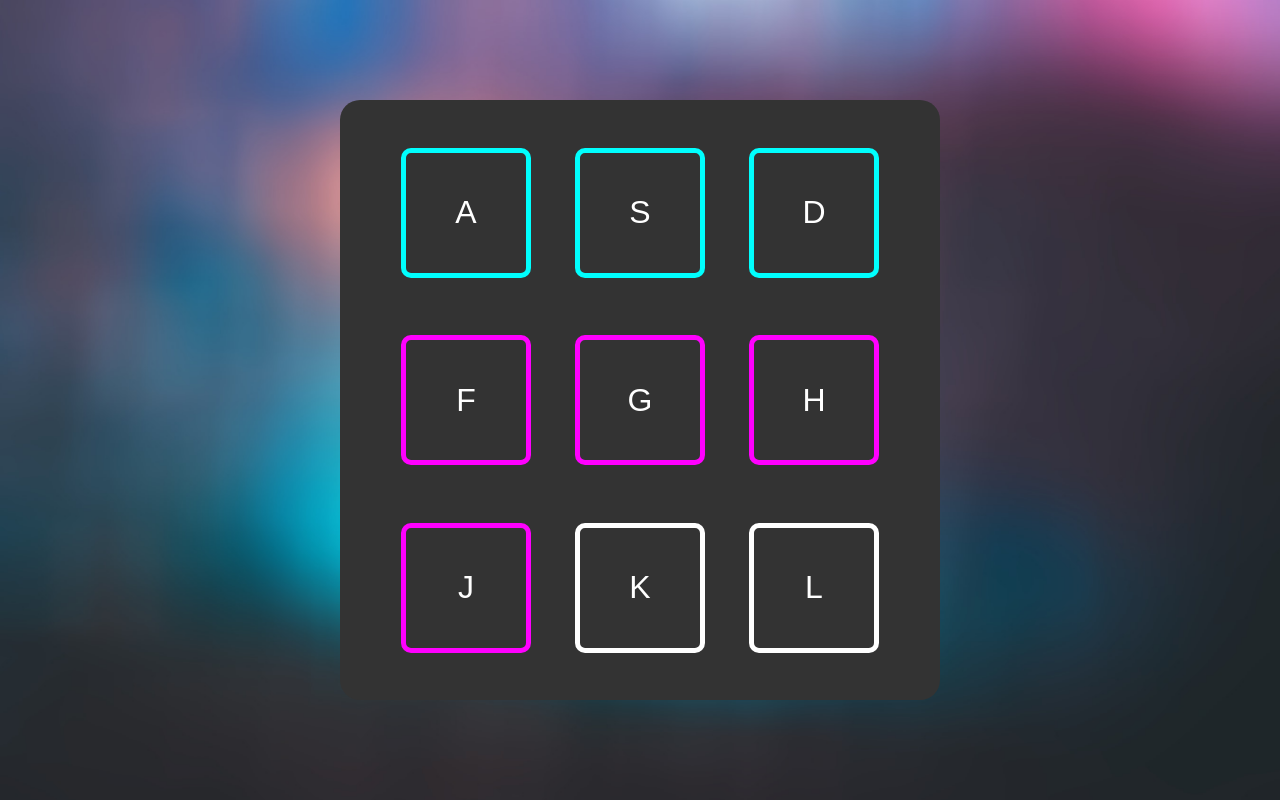
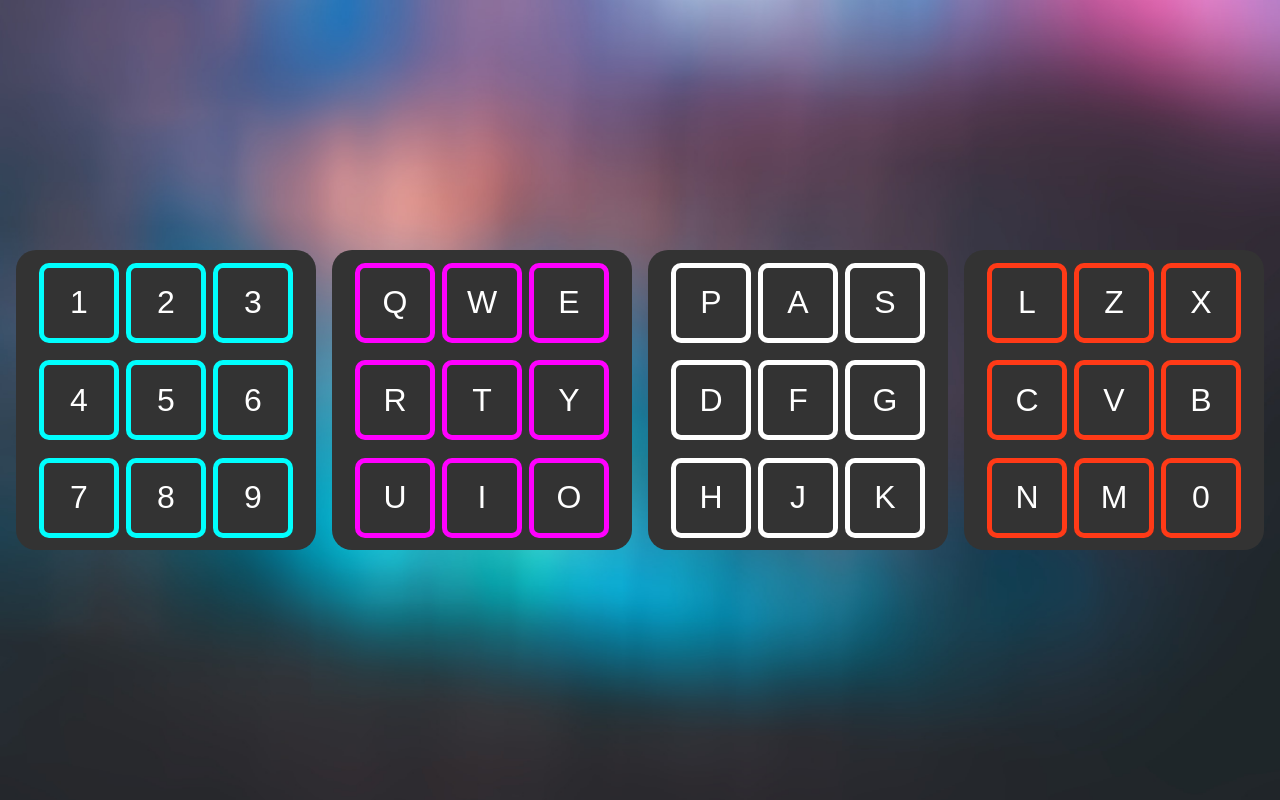
Before and after one commit to nakullio/beatBoxjs, a plain HTML site: page index.html in a window 1280 px wide. Drawn offline with Linux system fonts and the light colour scheme.

Commit message:
ADD: beatBox divs, keyCode reference, and css

```diff
--- a/index.html
+++ b/index.html
@@ -9,7 +9,68 @@
 </head>
 <body>
     <div class="container">
-        <div class="beatbox">
+        <div class="beatboxBass">
+            <div class="beat">
+                <div id="49" class="button">1</div>
+            </div>
+            <div class="beat">
+                <div id="50" class="button">2</div>
+            </div>
+            <div class="beat">
+                <div id="51" class="button">3</div>
+            </div>
+            <div class="beat">
+                <div id="52" class="button">4</div>
+            </div>
+            <div class="beat">
+                <div id="53" class="button">5</div>
+            </div>
+            <div class="beat">
+                <div id="54" class="button">6</div>
+            </div>
+            <div class="beat">
+                <div id="55" class="button">7</div>
+            </div>
+            <div class="beat">
+                <div id="56" class="button">8</div>
+            </div>
+            <div class="beat">
+                <div id="57" class="button">9</div>
+            </div>
+        </div>
+        <div class="beatboxDrum">
+            <div class="beat">
+                <div id="81" class="button">Q</div>
+            </div>
+            <div class="beat">
+                <div id="87" class="button">W</div>
+            </div>
+            <div class="beat">
+                <div id="69" class="button">E</div>
+            </div>
+            <div class="beat">
+                <div id="82" class="button">R</div>
+            </div>
+            <div class="beat">
+                <div id="84" class="button">T</div>
+            </div>
+            <div class="beat">
+                <div id="89" class="button">Y</div>
+            </div>
+            <div class="beat">
+                <div id="85" class="button">U</div>
+            </div>
+            <div class="beat">
+                <div id="73" class="button">I</div>
+            </div>
+            <div class="beat">
+                <div id="79" class="button">O</div>
+            </div>
+        </div>
+        <div class="beatboxFX">
+            <div class="beat">
+                <div id="80" class="button">P</div>
+            </div>
             <div class="beat">
                 <div id="65" class="button">A</div>
             </div>
@@ -34,9 +95,37 @@
             <div class="beat">
                 <div id="75" class="button">K</div>
             </div>
+        </div>
+        <div class="beatboxSynth">
             <div class="beat">
                 <div id="76" class="button">L</div>
             </div>
+            <div class="beat">
+                <div id="90" class="button">Z</div>
+            </div>
+            <div class="beat">
+                <div id="88" class="button">X</div>
+            </div>
+            <div class="beat">
+                <div id="67" class="button">C</div>
+            </div>
+            <div class="beat">
+                <div id="86" class="button">V</div>
+            </div>
+            <div class="beat">
+                <div id="66" class="button">B</div>
+            </div>
+            <div class="beat">
+                <div id="78" class="button">N</div>
+            </div>
+            <div class="beat">
+                <div id="77" class="button">M</div>
+            </div>
+            <div class="beat">
+                <div id="48" class="button">0</div>
+            </div>
+        </div>
+        </div>
         </div>
     </div>
     <script src="./utils.js"></script>
--- a/script.js
+++ b/script.js
@@ -1,56 +1,158 @@
 /**
- * DONE: Create a keydown listener to track what keys are hit
- * DONE: Create a Beat class to represent the beat object in utils.js
- * DONE: Complete triggerBeat() to play upon the press of a,s,d,f,g,h,j,k,l
- * DONE: Button pt1: Initialize color and element values
- * DONE: Button pt2: Set button color upon initialization | Initialize button in beats["65"]
- * DONE: Button pt3: Complete select function to set the color and shadow of button upon pressing
- * DONE: Button pt4: Call the select() function upon key press ;)
- * DONE: Button pt5: Add transition for button selection
- * DONE: Button pt6: Remove the button style upon transition end | Use deselect function
- * DONE: Complete all button instances with the following colors
- * DONE: Add background image
- * First 3: #00fffe
- * 4,5,6,7: #FF00FF
- * 8, 9: #FFFFFF
+ * Rebuilding the beatBox into EDM LaunchPad
  */
 
 let beats = {
+  //Bass
+  49: {
+    beat: new Beat("./assets/Piano Chord 331.mp3"),
+    button: new Button("#00fffe", 49),
+  },
+  50: {
+    beat: new Beat("./assets/Piano Chord 209.mp3"),
+    button: new Button("#00fffe", 50),
+  },
+  51: {
+    beat: new Beat("./assets/Piano Chord 208.mp3"),
+    button: new Button("#00fffe", 51),
+  },
+  52: {
+    beat: new Beat("./assets/Drum Sticks Hit 3.mp3"),
+    button: new Button("#00fffe", 52),
+  },
+  53: {
+    beat: new Beat("./assets/Drum Snare Roll.mp3"),
+    button: new Button("#00fffe", 53),
+  },
+  54: {
+    beat: new Beat("./assets/PREL Musical 57.mp3"),
+    button: new Button("#00fffe", 54),
+  },
+  55: {
+    beat: new Beat("./assets/Cymbal Suspended 2.mp3"),
+    button: new Button("#00fffe", 55),
+  },
+  56: {
+    beat: new Beat("./assets/Musical Compos 33.mp3"),
+    button: new Button("#00fffe", 56),
+  },
+  57: {
+    beat: new Beat("./assets/Musical Orches 4.mp3"),
+    button: new Button("#00fffe", 57),
+  },
+
+  //Drum Loop
+  81: {
+    beat: new Beat("./assets/Piano Chord 331.mp3"),
+    button: new Button("#FF00FF", 81),
+  },
+  87: {
+    beat: new Beat("./assets/Piano Chord 208.mp3"),
+    button: new Button("#FF00FF", 87),
+  },
+  69: {
+    beat: new Beat("./assets/Drum Sticks Hit 3.mp3"),
+    button: new Button("#FF00FF", 69),
+  },
+  82: {
+    beat: new Beat("./assets/Drum Snare Roll.mp3"),
+    button: new Button("#FF00FF", 82),
+  },
+  84: {
+    beat: new Beat("./assets/PREL Musical 57.mp3"),
+    button: new Button("#FF00FF", 84),
+  },
+  89: {
+    beat: new Beat("./assets/Cymbal Suspended 2.mp3"),
+    button: new Button("#FF00FF", 89),
+  },
+  85: {
+    beat: new Beat("./assets/Musical Compos 33.mp3"),
+    button: new Button("#FF00FF", 85),
+  },
+  73: {
+    beat: new Beat("./assets/Musical Orches 4.mp3"),
+    button: new Button("#FF00FF", 73),
+  },
+  79: {
+    beat: new Beat("./assets/Piano Chord 331.mp3"),
+    button: new Button("#FF00FF", 79),
+  },
+
+  //FX Loop
+  80: {
+    beat: new Beat("./assets/Piano Chord 209.mp3"),
+    button: new Button("#FFFFFF", 80),
+  },
   65: {
-    beat: new Beat("./assets/Piano Chord 331.mp3"),
-    button: new Button("#00fffe", 65),
+    beat: new Beat("./assets/Piano Chord 208.mp3"),
+    button: new Button("#FFFFFF", 65),
   },
   83: {
-    beat: new Beat("./assets/Piano Chord 209.mp3"),
-    button: new Button("#00fffe", 83),
+    beat: new Beat("./assets/Drum Sticks Hit 3.mp3"),
+    button: new Button("#FFFFFF", 83),
   },
   68: {
-    beat: new Beat("./assets/Piano Chord 208.mp3"),
-    button: new Button("#00fffe", 68),
+    beat: new Beat("./assets/Drum Snare Roll.mp3"),
+    button: new Button("#FFFFFF", 68),
   },
   70: {
-    beat: new Beat("./assets/Drum Sticks Hit 3.mp3"),
-    button: new Button("#FF00FF", 70),
+    beat: new Beat("./assets/PREL Musical 57.mp3"),
+    button: new Button("#FFFFFF", 70),
   },
   71: {
-    beat: new Beat("./assets/Drum Snare Roll.mp3"),
-    button: new Button("#FF00FF", 71),
+    beat: new Beat("./assets/Cymbal Suspended 2.mp3"),
+    button: new Button("#FFFFFF", 71),
   },
   72: {
-    beat: new Beat("./assets/PREL Musical 57.mp3"),
-    button: new Button("#FF00FF", 72),
+    beat: new Beat("./assets/Musical Compos 33.mp3"),
+    button: new Button("#FFFFFF", 72),
   },
   74: {
-    beat: new Beat("./assets/Cymbal Suspended 2.mp3"),
-    button: new Button("#FF00FF", 74),
+    beat: new Beat("./assets/Musical Orches 4.mp3"),
+    button: new Button("#FFFFFF", 74),
   },
   75: {
-    beat: new Beat("./assets/Musical Compos 33.mp3"),
+    beat: new Beat("./assets/Piano Chord 331.mp3"),
     button: new Button("#FFFFFF", 75),
   },
+
+  //Synth Loop
   76: {
+    beat: new Beat("./assets/Piano Chord 209.mp3"),
+    button: new Button("#ff3a17", 76),
+  },
+  90: {
+    beat: new Beat("./assets/Piano Chord 208.mp3"),
+    button: new Button("#ff3a17", 90),
+  },
+  88: {
+    beat: new Beat("./assets/Drum Sticks Hit 3.mp3"),
+    button: new Button("#ff3a17", 88),
+  },
+  67: {
+    beat: new Beat("./assets/Drum Snare Roll.mp3"),
+    button: new Button("#ff3a17", 67),
+  },
+  86: {
+    beat: new Beat("./assets/PREL Musical 57.mp3"),
+    button: new Button("#ff3a17", 86),
+  },
+  66: {
+    beat: new Beat("./assets/Cymbal Suspended 2.mp3"),
+    button: new Button("#ff3a17", 66),
+  },
+  78: {
+    beat: new Beat("./assets/Musical Compos 33.mp3"),
+    button: new Button("#ff3a17", 78),
+  },
+  77: {
     beat: new Beat("./assets/Musical Orches 4.mp3"),
-    button: new Button("#FFFFFF", 76),
+    button: new Button("#ff3a17", 77),
+  },
+  48: {
+    beat: new Beat("./assets/Musical Orches 4.mp3"),
+    button: new Button("#ff3a17", 48),
   },
 };
 
--- a/style.css
+++ b/style.css
@@ -1,20 +1,33 @@
+* {
+  margin: 0;
+  padding: 0;
+  box-sizing: border-box;
+}
+
 body {
   margin: 0;
   background-image: url("./assets/background.jpeg");
   background-size: cover;
+  background-position: top center;
 }
 
 .container {
   width: 100%;
   height: 100vh;
   display: flex;
-  justify-content: center;
+  flex-direction: row;
+  flex-wrap: wrap;
+  justify-content: space-evenly;
   align-items: center;
+  position: absolute;
 }
 
-.beatbox {
-  width: 600px;
-  height: 600px;
+.beatboxBass,
+.beatboxDrum,
+.beatboxFX,
+.beatboxSynth {
+  width: 300px;
+  height: 300px;
   background: #333;
   border-radius: 20px;
   display: flex;
@@ -24,8 +37,8 @@ body {
 }
 
 .beat {
-  width: 150px;
-  height: 150px;
+  width: 90px;
+  height: 90px;
   flex-basis: 29%;
   display: flex;
   justify-content: center;
@@ -33,8 +46,8 @@ body {
 }
 
 .beat .button {
-  width: 120px;
-  height: 120px;
+  width: 80px;
+  height: 80px;
   border-radius: 10px;
   border: 5px solid aqua;
   color: white;
```
